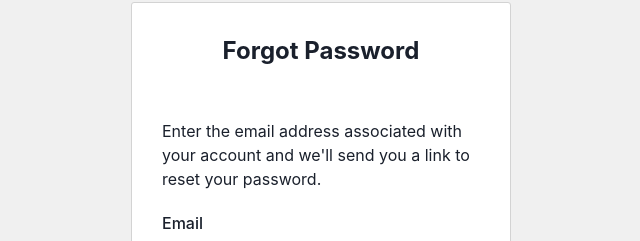
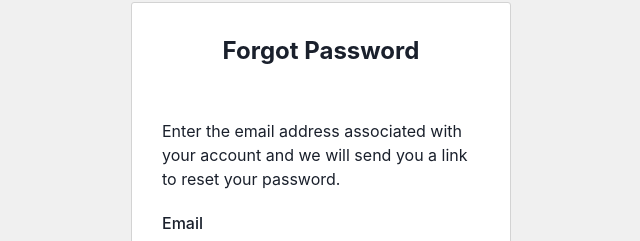
Before and after one commit to aholl7/BudgetApplicationV2, a Next.js app: page /forgotPassword in a window 1280 px wide. Shown: the part 78-319 px from the top of the page, without its empty margins (319-959 px from the left). Built offline with nearby package versions, Linux system fonts and the light colour scheme; no server answers.

Commit message:
Apos run build fix

```diff
--- a/pages/forgotPassword.js
+++ b/pages/forgotPassword.js
@@ -96,7 +96,7 @@ const ForgotPassword = () => {
                           borderRadius="3px"
                       >
                           <h1 style={{textAlign: "center", fontWeight: "bold", fontSize: "24px"}}>Forgot Password</h1>
-                          <p style={{marginTop: "50px"}}>Enter the email address associated with your account and we'll send you a link to reset your password.</p>
+                          <p style={{marginTop: "50px"}}>Enter the email address associated with your account and we will send you a link to reset your password.</p>
                           <form onSubmit={handleSubmit(submitInfo)}>
 
                               <Box marginTop="20px" >
```
